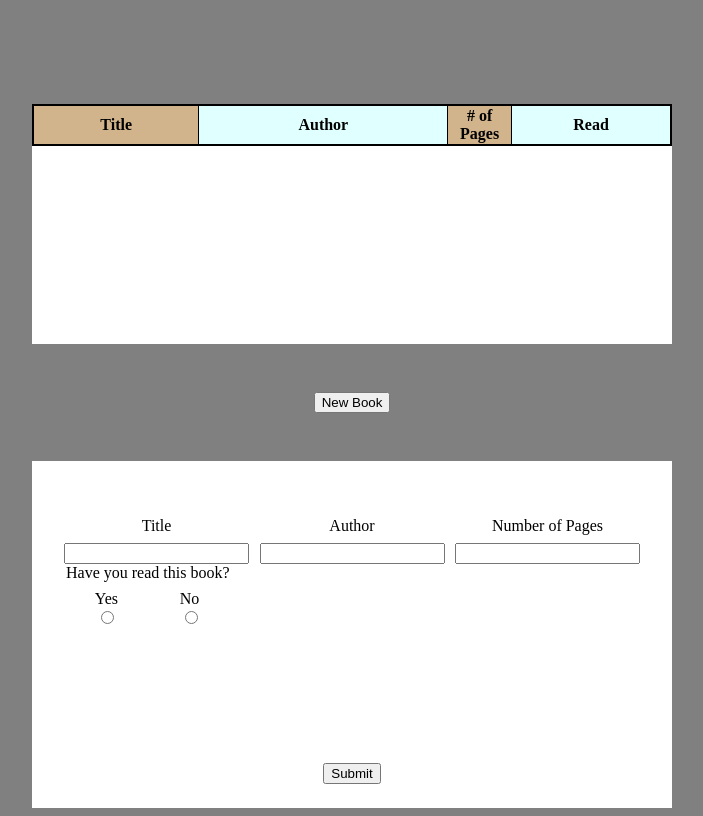
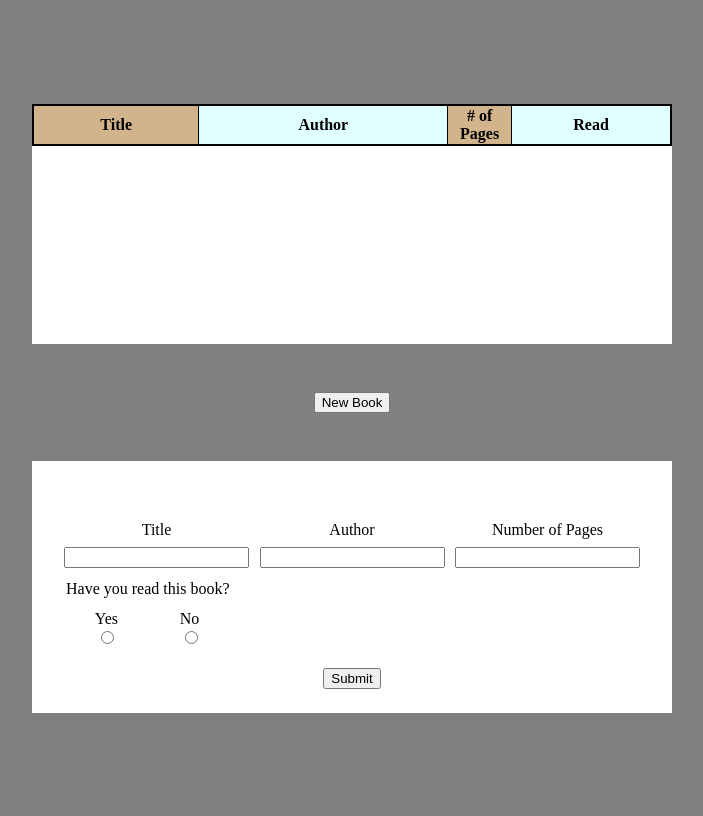
Before and after one commit to ChaouiZ/library, a plain HTML site: page index.html in a window 1280 px wide. Shown: the whole page, without its empty margins (288-991 px from the left). Drawn offline with Linux system fonts and the light colour scheme.

Commit message:
Modified Add Book div styling

```diff
--- a/styles.css
+++ b/styles.css
@@ -53,9 +53,6 @@ td {
     justify-content: space-between;
     padding: 3rem 2rem 1.5rem 2rem;
     background-color: white;
-    flex-wrap: wrap;
-    flex: 1 1 0;
-
 }
 
 
@@ -108,3 +105,11 @@ td {
     margin-left: .5rem;
     grid-column: 2/3;
 }
+
+.input-label {
+    margin-top: .75rem;
+}
+
+legend {
+    margin-top: .75rem;
+}
```
